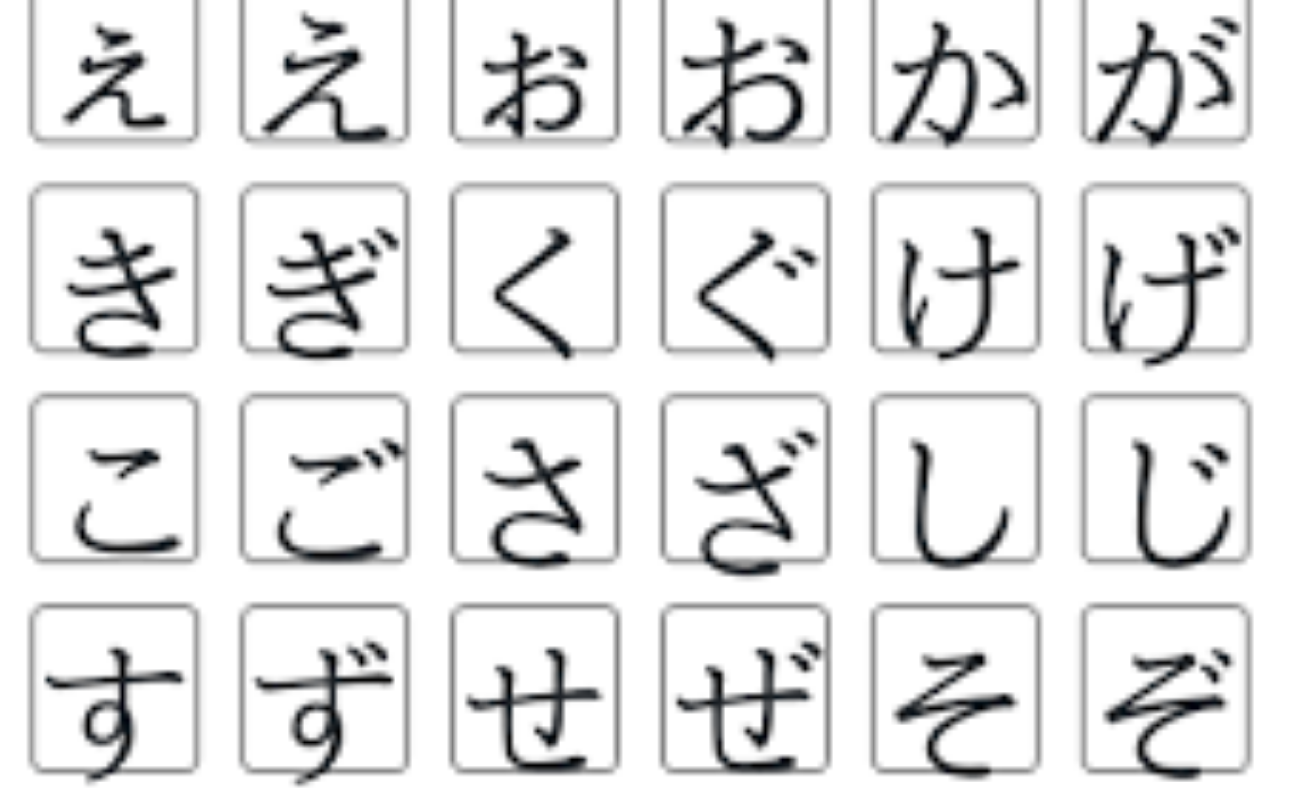
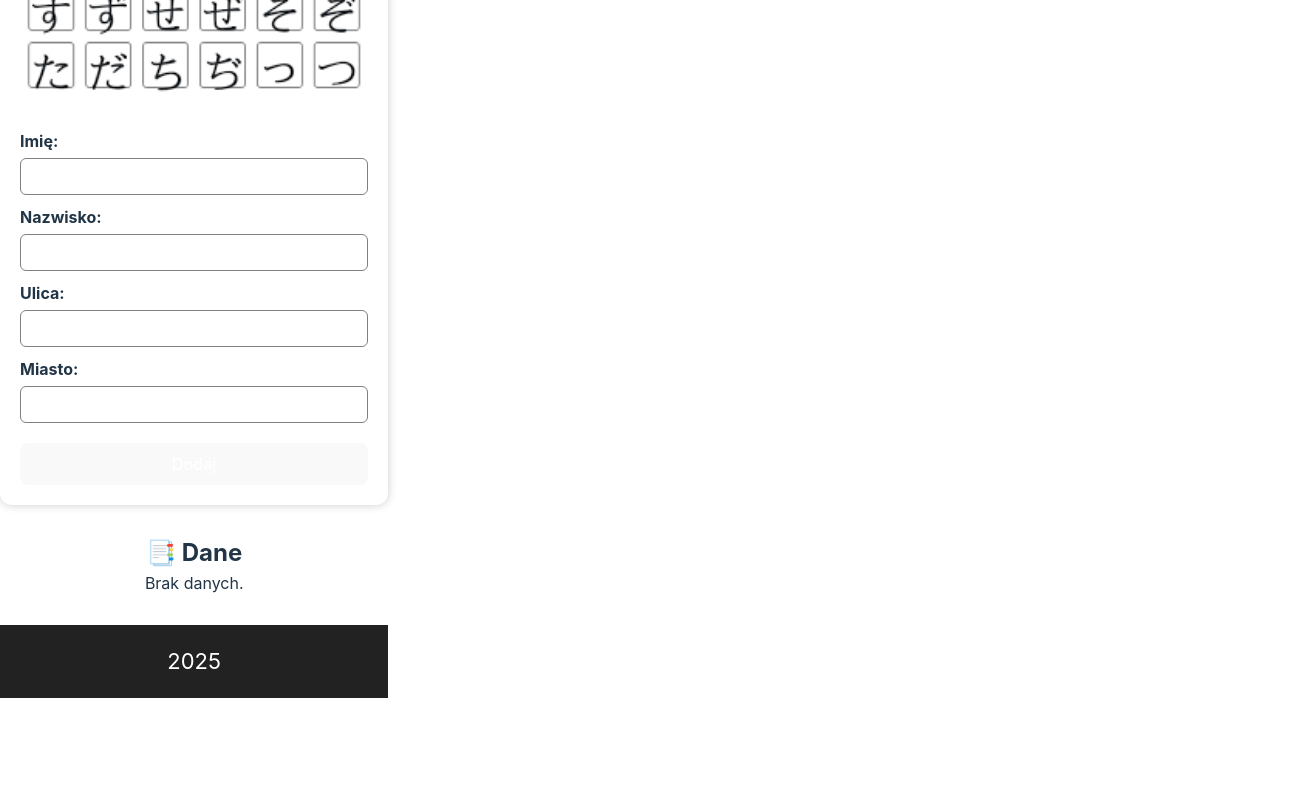
Before and after one commit to Tymekkkkk/vite-react, a React (Vite) app: page / in a window 1280 px wide. Shown: the part 420-1220 px from the top of the page, 1302 px wide, since content can reach past the window. After the commit the page ends 1118 px from the top, so only its background shows below. Built offline with nearby package versions, Linux system fonts and the light colour scheme.

Commit message:
Update App.css

```diff
--- a/src/App.css
+++ b/src/App.css
@@ -1,133 +1,108 @@
-/* LAYOUT CAŁEJ APLIKACJI */
+/* RESET */
+* {
+  margin: 0;
+  padding: 0;
+  box-sizing: border-box;
+}
+
+/* STRUKTURA */
 .layout {
+  min-height: 100vh;
   display: flex;
   flex-direction: column;
-  min-height: 100vh;
-  background: #f4f4f9;
 }
 
-/* GÓRNY FULL-WIDTH PASEK */
+/* FULL WIDTH TOP BAR */
 .top-bar {
   width: 100%;
   background: #4a50d1;
-  padding: 20px 0;
+  color: white;
   text-align: center;
-  color: white;
-  font-size: 32px;
+  padding: 20px;
+  font-size: 30px;
   font-weight: bold;
 }
 
-/* STOPKA FULL WIDTH */
+/* FULL WIDTH FOOTER */
 .footer {
   width: 100%;
   background: #222;
   color: white;
   text-align: center;
-  padding: 20px 0;
+  padding: 20px;
+  font-size: 22px;
   margin-top: auto;
-  font-size: 20px;
 }
 
-/* GŁÓWNY ŚRODEK – IDEALNE CENTROWANIE */
-.center {
+/* --- NAJWAŻNIEJSZE --- */
+/* WYŚRODKOWANIE CAŁEGO ŚRODKA BEZ LITOŚCI */
+.center-all {
+  width: 100%;
   display: flex;
   flex-direction: column;
-  align-items: center;
-  width: 100%;
-  padding: 40px 10px;
-}
-
-/* Tytuł formularza */
-.form-title {
-  color: #4a50d1;
-  margin-bottom: 20px;
+  align-items: center;      /* WYŚRODKOWANIE */
+  justify-content: flex-start;
+  padding: 30px 0;
 }
 
 /* FORMULARZ NA ŚRODKU */
-.form-box {
+form {
   width: 100%;
   max-width: 450px;
   background: white;
   padding: 20px;
-  border-radius: 10px;
-  box-shadow: 0 4px 10px rgba(0,0,0,0.15);
+  border-radius: 12px;
+  box-shadow: 0 0 10px rgba(0,0,0,0.2);
   display: flex;
   flex-direction: column;
-  align-items: center;
 }
 
-/* Banner */
+/* BANNER */
 .form-banner {
   width: 100%;
   border-radius: 10px;
   margin-bottom: 20px;
 }
 
-form label {
-  align-self: flex-start;
+/* INPUTY */
+label {
+  margin-top: 10px;
   font-weight: bold;
-  margin-top: 10px;
 }
 
-form input {
-  width: 100%;
+input {
   padding: 10px;
-  border: 1px solid #aaa;
   border-radius: 6px;
+  border: 1px solid gray;
+  margin-top: 5px;
 }
 
-.add-btn {
+button {
   margin-top: 20px;
+  padding: 12px;
+  border: none;
   background: #4a50d1;
   color: white;
-  border: none;
-  padding: 10px 20px;
-  border-radius: 6px;
+  border-radius: 8px;
   cursor: pointer;
-  transition: 0.3s;
 }
 
-.add-btn:hover {
-  background: #3034a0;
-}
-
-/* TABELA WYŚRODKOWANA */
-.table-wrap {
+/* TABELA TEŻ NA ŚRODKU */
+.table-box {
   width: 100%;
-  max-width: 600px;
+  max-width: 550px;
+  text-align: center;
   margin-top: 30px;
-  text-align: center;
 }
 
 table {
   width: 100%;
   border-collapse: collapse;
-  box-shadow: 0 3px 8px rgba(0,0,0,0.1);
+  background: white;
+  box-shadow: 0 0 10px rgba(0,0,0,0.2);
 }
 
-table th {
-  background: #4a50d1;
-  color: white;
+td, th {
+  border: 1px solid #ccc;
+  padding: 12px;
 }
-
-table td, table th {
-  padding: 12px;
-  border: 1px solid #ccc;
-}
-
-table tr {
-  background: #eef0ff;
-}
-
-.delete-btn {
-  background: #d9534f;
-  color: white;
-  padding: 6px 12px;
-  border: none;
-  border-radius: 6px;
-  cursor: pointer;
-}
-
-.delete-btn:hover {
-  background: #b92d28;
-}
```
